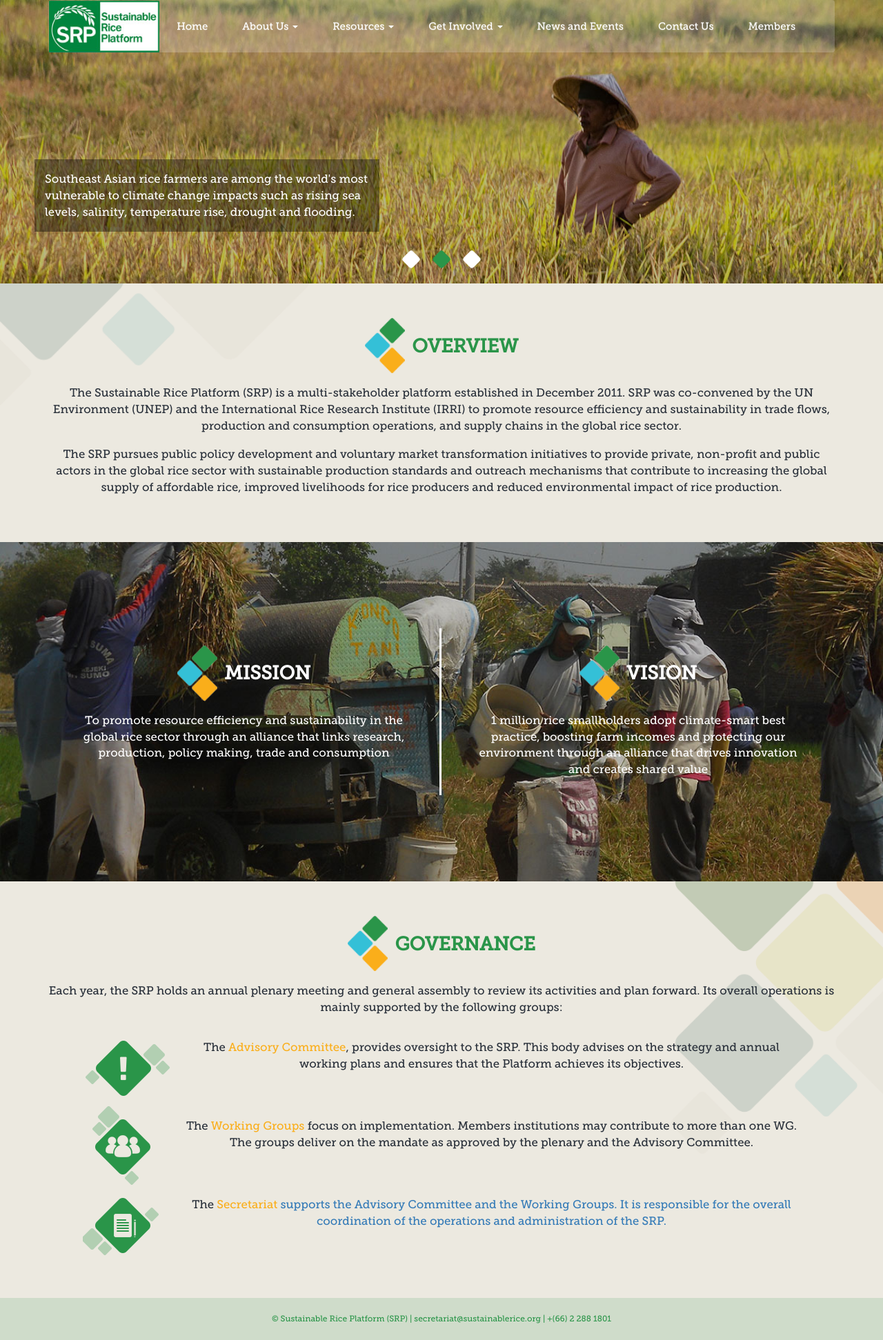
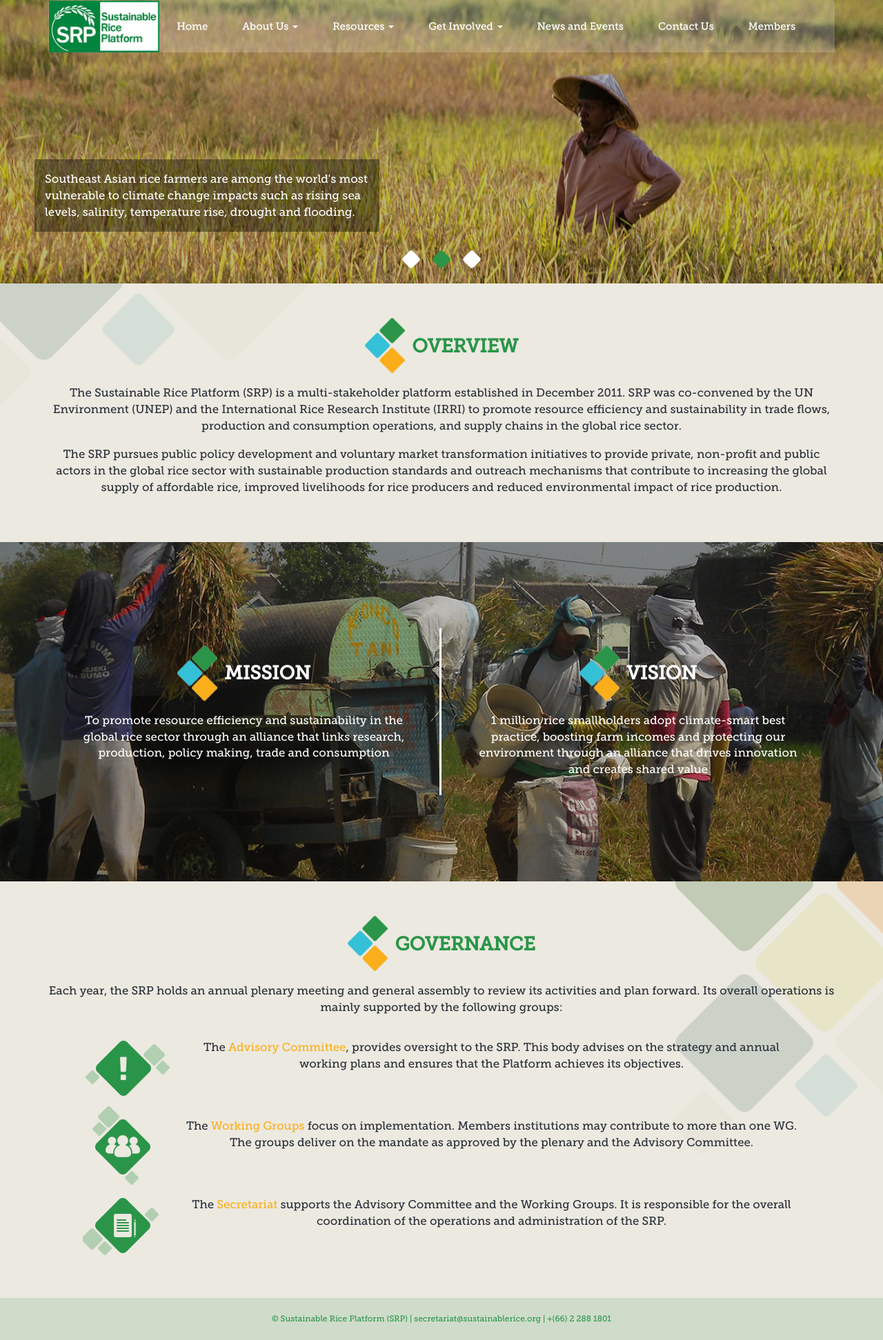
Before and after one commit to sustainablericeplatform/sustainablericeplatform.github.io, a Jekyll site: the page built from About-Us/index.html, in a window 1280 px wide. Shown: the whole page at 69% size. Built offline with Jekyll 4.4.1, drawn with Linux system fonts in a browser that asks for light colours.

Commit message:
Update index.html

```diff
--- a/About-Us/index.html
+++ b/About-Us/index.html
@@ -57,7 +57,7 @@
             </div>
             <div class="governance-details-item clearfix">
                 <img src="/assets/images/governance-icon-3.png" alt="" class="icon">
-                <p>The <a href="/assets/images/SRP Secretariat.jpg" target="_blank"><span class="yellow">Secretariat</span> supports the Advisory Committee and the Working Groups. It is responsible for the overall coordination of the operations and administration of the SRP.</a></p>
+                <p>The <a href="/assets/images/SRP Secretariat.jpg" target="_blank"><span class="yellow">Secretariat</span></a> supports the Advisory Committee and the Working Groups. It is responsible for the overall coordination of the operations and administration of the SRP.</p>
             </div>
         </div>
     </div>
```
